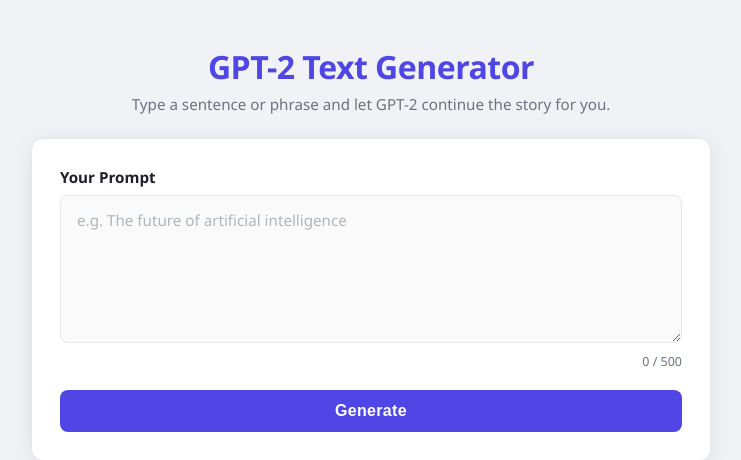
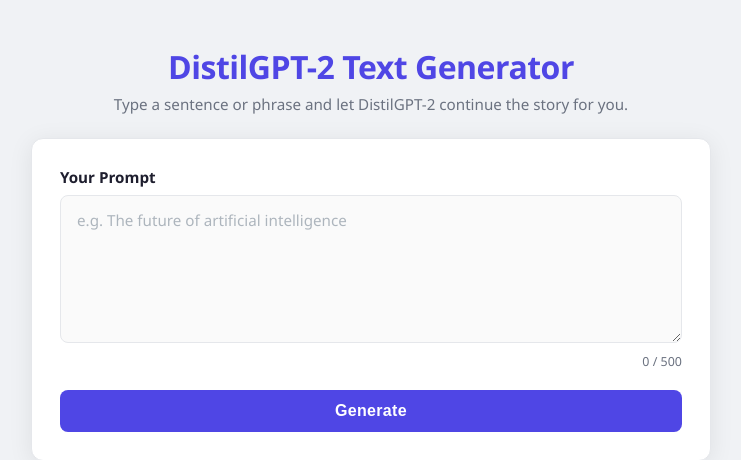
Before and after one commit to ben-can-code/gpt2-text-generator, a Flask app: page / in a window 1280 px wide. Shown: the top 460 px of the page, without its empty margins (269-1010 px from the left). Run offline with Flask 3, Linux system fonts and the light colour scheme.

Commit message:
fix: swap GPT-2 for DistilGPT-2 to fit within 512MB free tier RAM

```diff
--- a/app.py
+++ b/app.py
@@ -15,10 +15,13 @@ app = Flask(__name__)
 # Load the GPT-2 model and tokenizer once at startup to avoid reloading on
 # every request. Using the small 'gpt2' checkpoint for fast inference.
 # ---------------------------------------------------------------------------
-print("Loading GPT-2 model... (this may take a moment on first run)")
+print("Loading DistilGPT-2 model... (this may take a moment on first run)")
 
-tokenizer = GPT2Tokenizer.from_pretrained("gpt2")
-model = GPT2LMHeadModel.from_pretrained("gpt2")
+# DistilGPT-2 is a lightweight distilled version of GPT-2.
+# It is ~85 MB (vs ~500 MB for full GPT-2), fits within the 512 MB
+# free-tier RAM limit on Render, and still produces good continuations.
+tokenizer = GPT2Tokenizer.from_pretrained("distilgpt2")
+model = GPT2LMHeadModel.from_pretrained("distilgpt2")
 model.eval()  # Set to evaluation mode (disables dropout, etc.)
 
 # Use GPU if available, otherwise fall back to CPU
--- a/templates/index.html
+++ b/templates/index.html
@@ -3,7 +3,7 @@
 <head>
   <meta charset="UTF-8" />
   <meta name="viewport" content="width=device-width, initial-scale=1.0" />
-  <title>GPT-2 Text Generator</title>
+  <title>DistilGPT-2 Text Generator</title>
   <link rel="stylesheet" href="{{ url_for('static', filename='style.css') }}" />
 </head>
 <body>
@@ -12,9 +12,9 @@
 
     <!-- ── Header ── -->
     <header class="header">
-      <h1 class="title">GPT-2 Text Generator</h1>
+      <h1 class="title">DistilGPT-2 Text Generator</h1>
       <p class="subtitle">
-        Type a sentence or phrase and let GPT-2 continue the story for you.
+        Type a sentence or phrase and let DistilGPT-2 continue the story for you.
       </p>
     </header>
 
```
